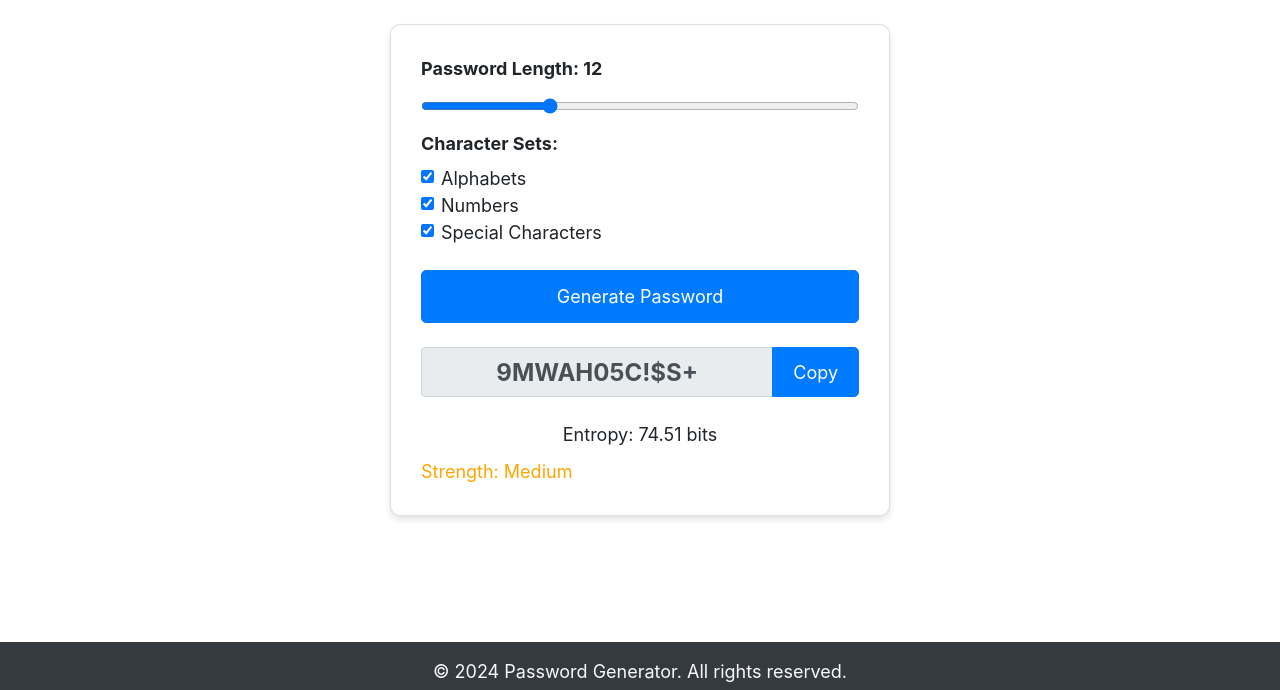
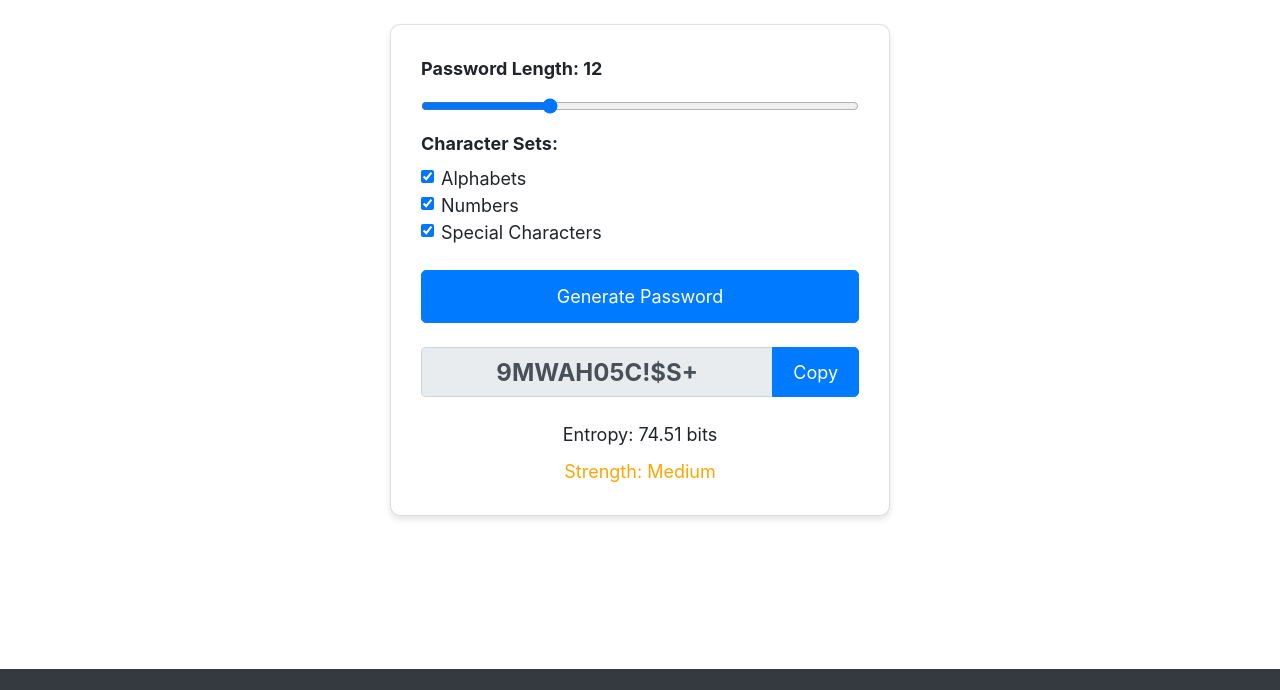
Before and after one commit to adithyadaine/PasswordGenerator, a plain HTML site: page index.html in a window 1280 px wide. Shown: the part 56-746 px from the top of the page. Drawn offline with nearby package versions, Linux system fonts and the light colour scheme.

Commit message:
Minor UI Changes

```diff
--- a/index.html
+++ b/index.html
@@ -46,21 +46,23 @@
                 </div>
               </div>
               <div id="copyMessage" class="text-center mt-2"></div>
-              <div class="mt-4">
-                <div id="entropy" class="text-center"></div>
-                <div id="strength" class="text-center"></div>
+              <div class="mt-4 text-center">
+                <div id="entropy"></div>
+                <div id="strength"></div>
               </div>
             </div>
           </div>
         </main>
 
         <footer class="bg-dark text-light text-center py-3">
-          <p>&copy; 2024 Password Generator. All rights reserved.</p>
+          <p>&copy; 2023 Password Generator. All rights reserved.</p>
+          <!--
           <div class="social-icons">
             <a href="#" target="_blank"><i class="fab fa-facebook fa-lg mx-2"></i></a>
             <a href="#" target="_blank"><i class="fab fa-twitter fa-lg mx-2"></i></a>
             <a href="#" target="_blank"><i class="fab fa-instagram fa-lg mx-2"></i></a>
           </div>
+          -->
         </footer>
       </div>
     </body>
```
